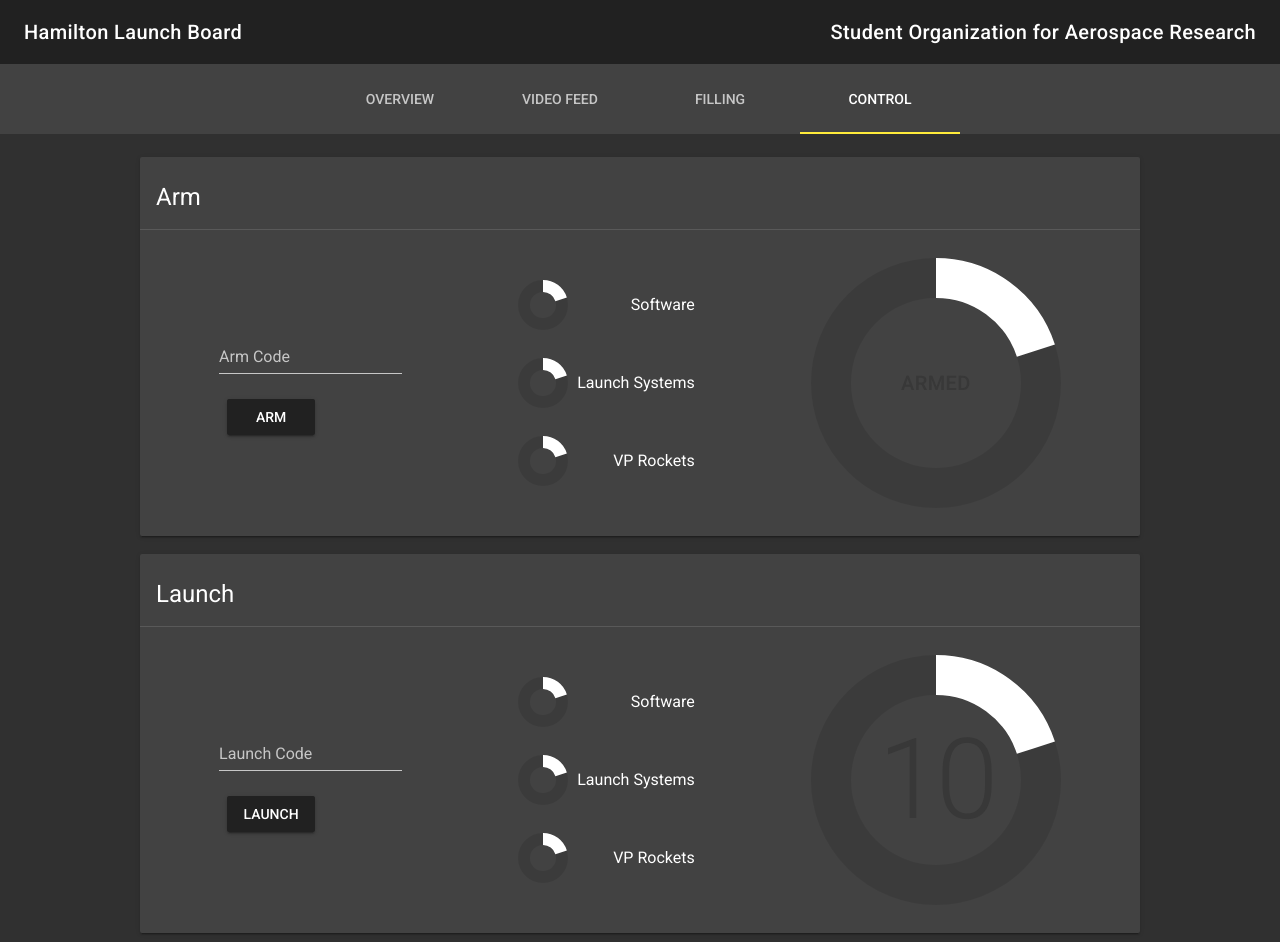
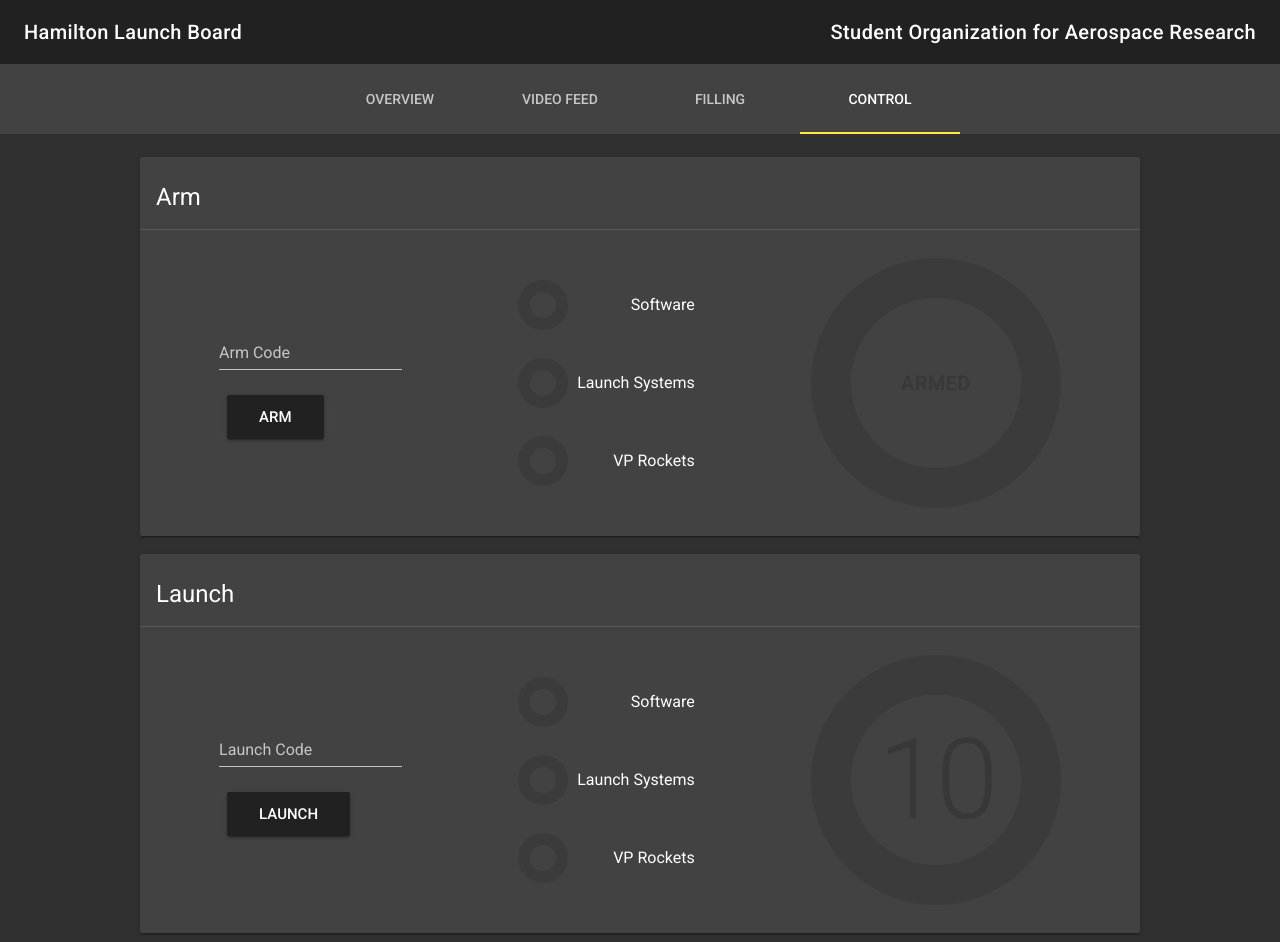
Before and after one commit to StudentOrganisationForAerospaceResearch/hamilton_launch_system, a Vue app in the folder hamilton_launch_board/: page /control in a window 1280 px wide. Built offline with nearby package versions, Linux system fonts and the light colour scheme; what vue-native-websocket would draw is missing.

Commit message:
control page frontend functionality

```diff
--- a/hamilton_launch_board/src/store/index.js
+++ b/hamilton_launch_board/src/store/index.js
@@ -7,6 +7,7 @@ import barometer from './modules/barometer'
 import gps from './modules/gps'
 import oxidizerTankConditions from './modules/oxidizerTankConditions'
 import fillingInfo from './modules/fillingInfo'
+import launchControlInfo from './modules/launchControlInfo'
 import socket from './modules/socket'
 
 Vue.use(Vuex)
@@ -22,6 +23,7 @@ const store = new Vuex.Store({
     gps,
     oxidizerTankConditions,
     fillingInfo,
+    launchControlInfo,
     socket
   }
 })
--- /dev/null
+++ b/hamilton_launch_board/src/store/modules/launchControlInfo.js
@@ -0,0 +1,28 @@
+const launchControlInfo = {
+  state: {
+    softwareArmCounter: 0,
+    launchSystemsArmCounter: 0,
+    vpRocketsArmCounter: 0,
+    armCounter: 0,
+    softareLaunchCounter: 0,
+    launchSystemsLaunchCounter: 0,
+    vpRocketsLaunchCounter: 0,
+    launchCounter: 0,
+    countdown: 10
+  },
+  mutations: {
+    setLaunchControlInfo (state, newLaunchControlInfo) {
+      state.softwareArmCounter = newLaunchControlInfo.softwareArmCounter
+      state.launchSystemsArmCounter = newLaunchControlInfo.launchSystemsArmCounter
+      state.vpRocketsArmCounter = newLaunchControlInfo.vpRocketsArmCounter
+      state.armCounter = newLaunchControlInfo.armCounter
+      state.softareLaunchCounter = newLaunchControlInfo.softareLaunchCounter
+      state.launchSystemsLaunchCounter = newLaunchControlInfo.launchSystemsLaunchCounter
+      state.vpRocketsLaunchCounter = newLaunchControlInfo.vpRocketsLaunchCounter
+      state.launchCounter = newLaunchControlInfo.launchCounter
+      state.countdown = newLaunchControlInfo.launchCounter
+    }
+  }
+}
+
+export default launchControlInfo
--- a/hamilton_launch_board/src/views/pages/Control.vue
+++ b/hamilton_launch_board/src/views/pages/Control.vue
@@ -13,8 +13,12 @@
               name="input-1"
               label="Arm Code"
               color="yellow"
+              v-model="armCode"
             ></v-text-field>
-            <v-btn>ARM</v-btn>
+            <v-btn large
+              @mousedown="sendArmCommand"
+              @mouseup="stopArmCommand"
+              @mouseleave="stopArmCommand">ARM</v-btn>
           </div>
           <div class="subprogress-section">
             <div class="subprogress">
@@ -22,7 +26,7 @@
                 :size="50"
                 :width="12"
                 :rotate="270"
-                :value="armCounter"
+                :value="softwareArmCounter"
               ></v-progress-circular>
               <h4 class="subheading">Software</h4>
             </div>
@@ -31,7 +35,7 @@
                 :size="50"
                 :width="12"
                 :rotate="270"
-                :value="armCounter"
+                :value="launchSystemsArmCounter"
               ></v-progress-circular>
               <h4 class="subheading">Launch Systems</h4>
             </div>
@@ -40,7 +44,7 @@
                 :size="50"
                 :width="12"
                 :rotate="270"
-                :value="armCounter"
+                :value="vpRocketsArmCounter"
               ></v-progress-circular>
               <h4 class="subheading">VP Rockets</h4>
             </div>
@@ -69,8 +73,12 @@
               name="input-1"
               label="Launch Code"
               color="yellow"
+              v-model="launchCode"
             ></v-text-field>
-            <v-btn>LAUNCH</v-btn>
+            <v-btn large
+              @mousedown="sendLaunchCommand"
+              @mouseup="stopLaunchCommand"
+              @mouseleave="stopLaunchCommand">LAUNCH</v-btn>
           </div>
           <div class="subprogress-section">
             <div class="subprogress">
@@ -78,7 +86,7 @@
                 :size="50"
                 :width="12"
                 :rotate="270"
-                :value="armCounter"
+                :value="softareLaunchCounter"
               ></v-progress-circular>
               <h4 class="subheading">Software</h4>
             </div>
@@ -87,7 +95,7 @@
                 :size="50"
                 :width="12"
                 :rotate="270"
-                :value="armCounter"
+                :value="launchSystemsLaunchCounter"
               ></v-progress-circular>
               <h4 class="subheading">Launch Systems</h4>
             </div>
@@ -96,7 +104,7 @@
                 :size="50"
                 :width="12"
                 :rotate="270"
-                :value="armCounter"
+                :value="vpRocketsLaunchCounter"
               ></v-progress-circular>
               <h4 class="subheading">VP Rockets</h4>
             </div>
@@ -106,7 +114,7 @@
               :size="250"
               :width="40"
               :rotate="270"
-              :value="armCounter"
+              :value="launchCounter"
             >
             <h2 class="display-4 disabled">{{ countdown }}</h2>
             </v-progress-circular>
@@ -119,14 +127,57 @@
 </template>
 
 <script>
+import { mapState } from 'vuex'
 
 export default {
   name: 'Control',
-  data () {
+  data: function () {
     return {
-      launchProgress: 2,
-      armCounter: 20,
-      countdown: 10
+      armCode: '',
+      launchCode: ''
+    }
+  },
+  computed: {
+    ...mapState({
+      softwareArmCounter: state => state.launchControlInfo.softwareArmCounter,
+      launchSystemsArmCounter: state => state.launchControlInfo.launchSystemsArmCounter,
+      vpRocketsArmCounter: state => state.launchControlInfo.vpRocketsArmCounter,
+      armCounter: state => state.launchControlInfo.armCounter,
+      softareLaunchCounter: state => state.launchControlInfo.softareLaunchCounter,
+      launchSystemsLaunchCounter: state => state.launchControlInfo.launchSystemsLaunchCounter,
+      vpRocketsLaunchCounter: state => state.launchControlInfo.vpRocketsLaunchCounter,
+      launchCounter: state => state.launchControlInfo.launchCounter,
+      countdown: state => state.launchControlInfo.countdown
+    })
+  },
+  methods: {
+    sendArmCommand: function (event) {
+      this.$socket.sendObj({
+        type: 'launchControl',
+        command: 'arm',
+        code: this.armCode
+      })
+    },
+    stopArmCommand: function (event) {
+      this.$socket.sendObj({
+        type: 'launchControl',
+        command: 'stopArm',
+        code: this.armCode
+      })
+    },
+    sendLaunchCommand: function (event) {
+      this.$socket.sendObj({
+        type: 'launchControl',
+        command: 'launch',
+        code: this.launchCode
+      })
+    },
+    stopLaunchCommand: function (event) {
+      this.$socket.sendObj({
+        type: 'launchControl',
+        command: 'stopLaunch',
+        code: this.launchCode
+      })
     }
   }
 }
--- a/hamilton_launch_board/src/views/pages/Filling.vue
+++ b/hamilton_launch_board/src/views/pages/Filling.vue
@@ -128,7 +128,7 @@ export default {
       if (this.totalMass === '-') {
         return '-'
       } else if (this.totalMass < this.ROCKET_MASS) {
-        return 0;
+        return 0
       }
       return this.totalMass - this.ROCKET_MASS
     },
@@ -136,7 +136,7 @@ export default {
       if (this.totalMass === '-') {
         return 0
       } else if (this.totalMass < this.ROCKET_MASS) {
-        return 0;
+        return 0
       }
       return (this.oxidizerMass / this.TARGET_OXIDIZER_MASS) * 100
     },
```
